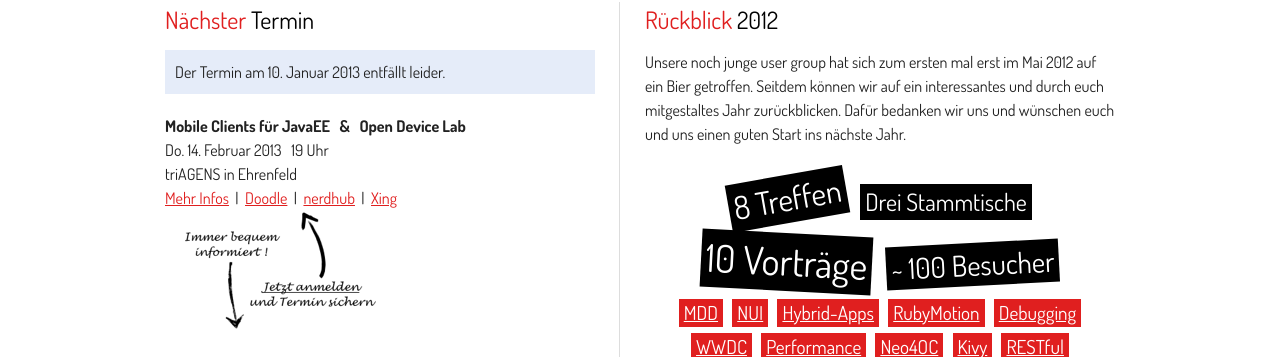
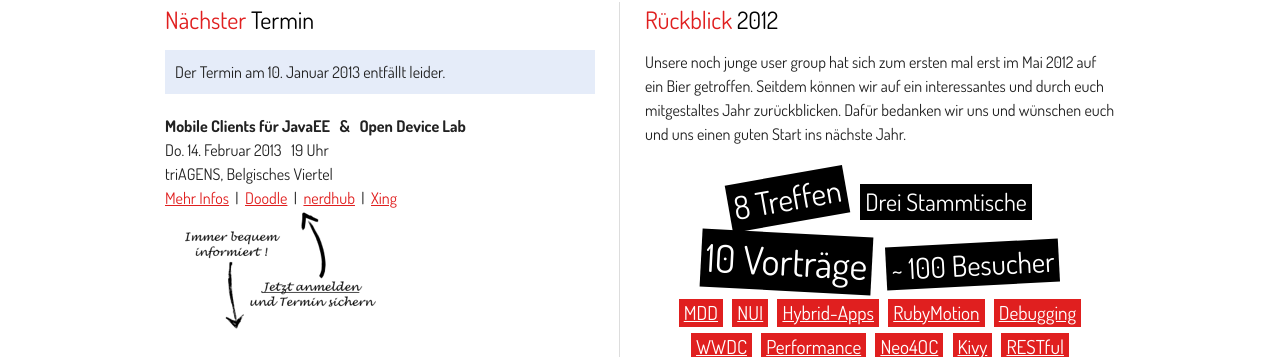
Before and after one commit to mobilecgn/mobilecgn.github.com, a Jekyll site: the page built from index.html, in a window 1280 px wide. Shown: the part 280-637 px from the top of the page. Built offline with Jekyll 4.4.1, drawn with Linux system fonts in a browser that asks for light colours.

Commit message:
Small update.

```diff
--- a/_posts/2013/2013-02-14-vortragsabend.html
+++ b/_posts/2013/2013-02-14-vortragsabend.html
@@ -36,7 +36,7 @@ all_events_text: Do. 14. Februar 2013 im cowoco
 	<div class="span-2">19:20 Uhr</div>
 	<div class="span-13 last">
 		[Talk] Mobile Clients für JavaEE, Matthias Weßendorf<br/>
-		[Talk] Vorstellung Open Device Lab Cologne, Jan Kus
+		[Talk] Vorstellung Open Device Lab Cologne, Jan Kus, Railslove
 	</div>
 	<div class="span-2">danach</div>
 	<div class="span-13 last">Diskutieren, austauschen, Bier trinken, etc.</div>
--- a/index.html
+++ b/index.html
@@ -68,7 +68,7 @@ title: user group for ios, android, html5
 				<strong>Mobile Clients für JavaEE &nbsp; & &nbsp; Open Device Lab</strong><br/>
 
 				Do. 14. Februar 2013 &nbsp; 19&nbsp;Uhr<br/>
-				triAGENS in Ehrenfeld<br/>
+				triAGENS, Belgisches Viertel<br/>
 				<a href="/2013-02-14-vortragsabend.html">Mehr Infos</a> &nbsp;|&nbsp;
 				<a href="http://doodle.com/8wre4sbm7mrxdddi" target="_blank">Doodle</a> &nbsp;|&nbsp;
 				<a href="http://www.nerdhub.de/events/105-mobile-cologne/dates/1136">nerdhub</a> &nbsp;|&nbsp;
```
